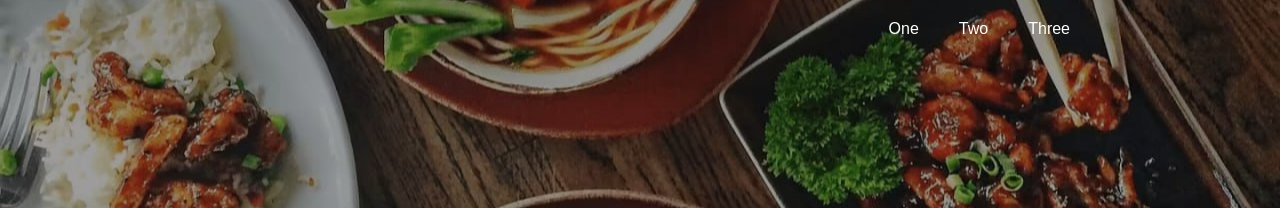
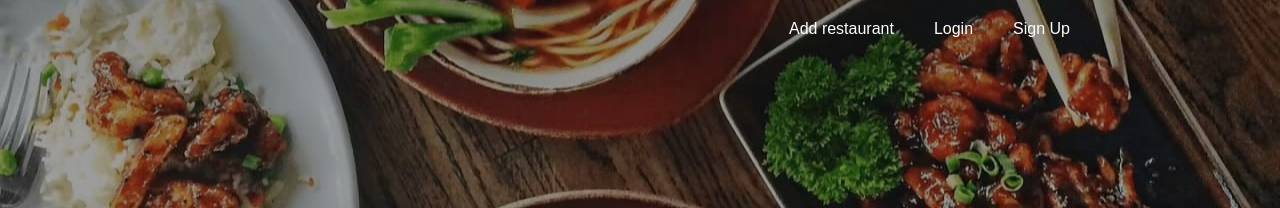
Before and after one commit to sureshkumarks1/zomato, a plain HTML site: page index.html in a window 1280 px wide. Shown: the top 208 px of the page. Drawn offline with Linux system fonts and the light colour scheme.

Commit message:
Update index.html

```diff
--- a/index.html
+++ b/index.html
@@ -11,9 +11,9 @@
 
   <div class="topmenu">
     <ul class="list">
-      <li class="lists">One</li>
-      <li class="lists">Two</li>
-      <li class="lists">Three</li>
+      <li class="lists">Add restaurant</li>
+      <li class="lists">Login</li>
+      <li class="lists">Sign Up</li>
     </ul>
 
   </div>
```
